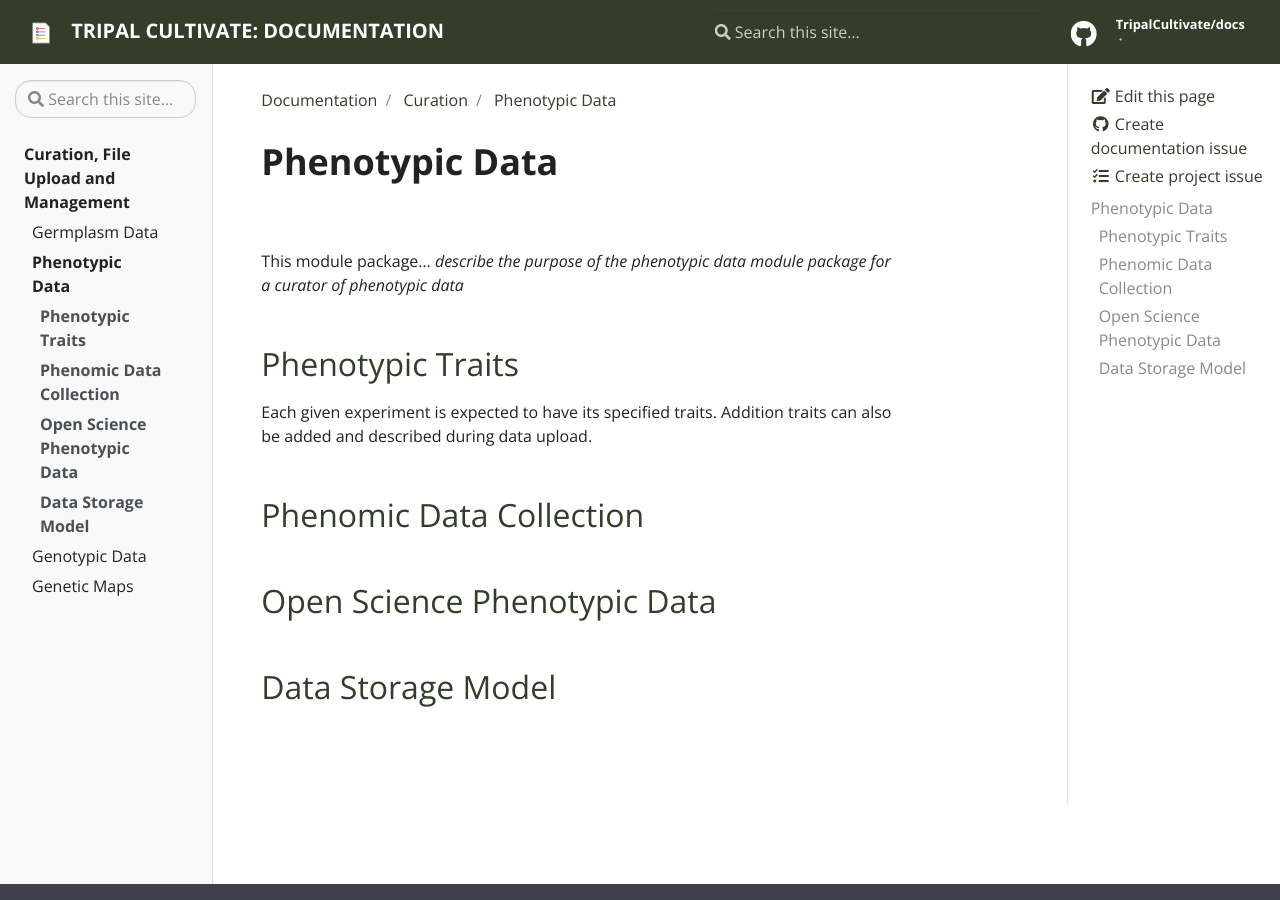
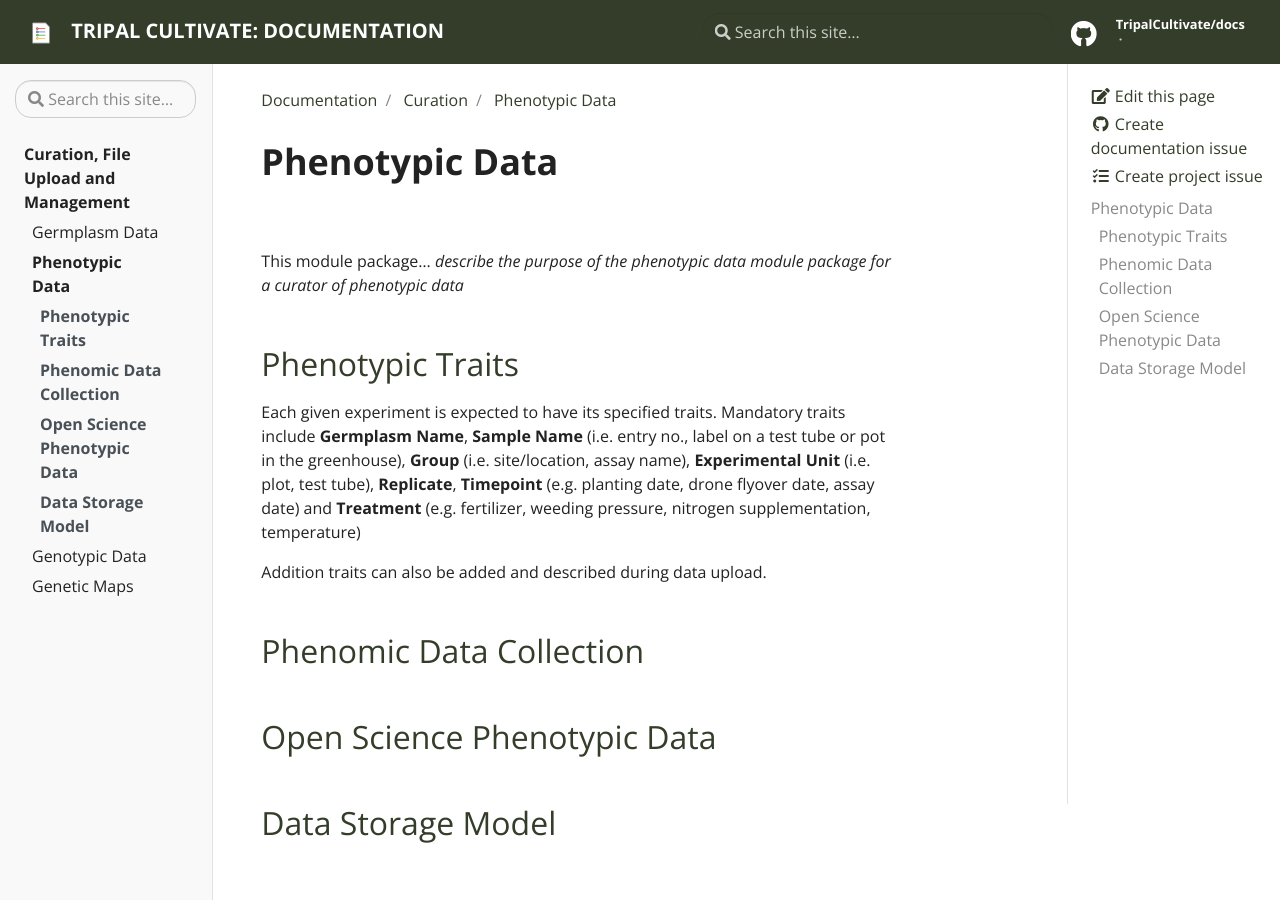
Before and after one commit to TripalCultivate/docs, a Jekyll site: the page built from _docs/curation/phenotypic-data.md, in a window 1280 px wide and 900 px high. Built offline with Jekyll 4.4.1, drawn with Linux system fonts in a browser that asks for light colours.

Commit message:
Update phenotypic-data.md

```diff
--- a/_docs/curation/phenotypic-data.md
+++ b/_docs/curation/phenotypic-data.md
@@ -9,7 +9,10 @@ description: This is documentation pertaining to curation, file upload and manag
 This module package... *describe the purpose of the phenotypic data module package for a curator of phenotypic data*
 
 ## [Phenotypic Traits](phenotypic-data/traits-importer)
-Each given experiment is expected to have its specified traits. Addition traits can also be added and described during data upload.
+Each given experiment is expected to have its specified traits. Mandatory traits include **Germplasm Name**, **Sample Name** (i.e. entry no., label on a test tube or pot in the greenhouse), **Group** (i.e. site/location, assay name), **Experimental Unit** (i.e. plot, test tube), **Replicate**, **Timepoint** (e.g. planting date, drone flyover date, assay date) and **Treatment** (e.g. fertilizer, weeding pressure, nitrogen supplementation, temperature)
+
+
+Addition traits can also be added and described during data upload.
 
 
 
```
